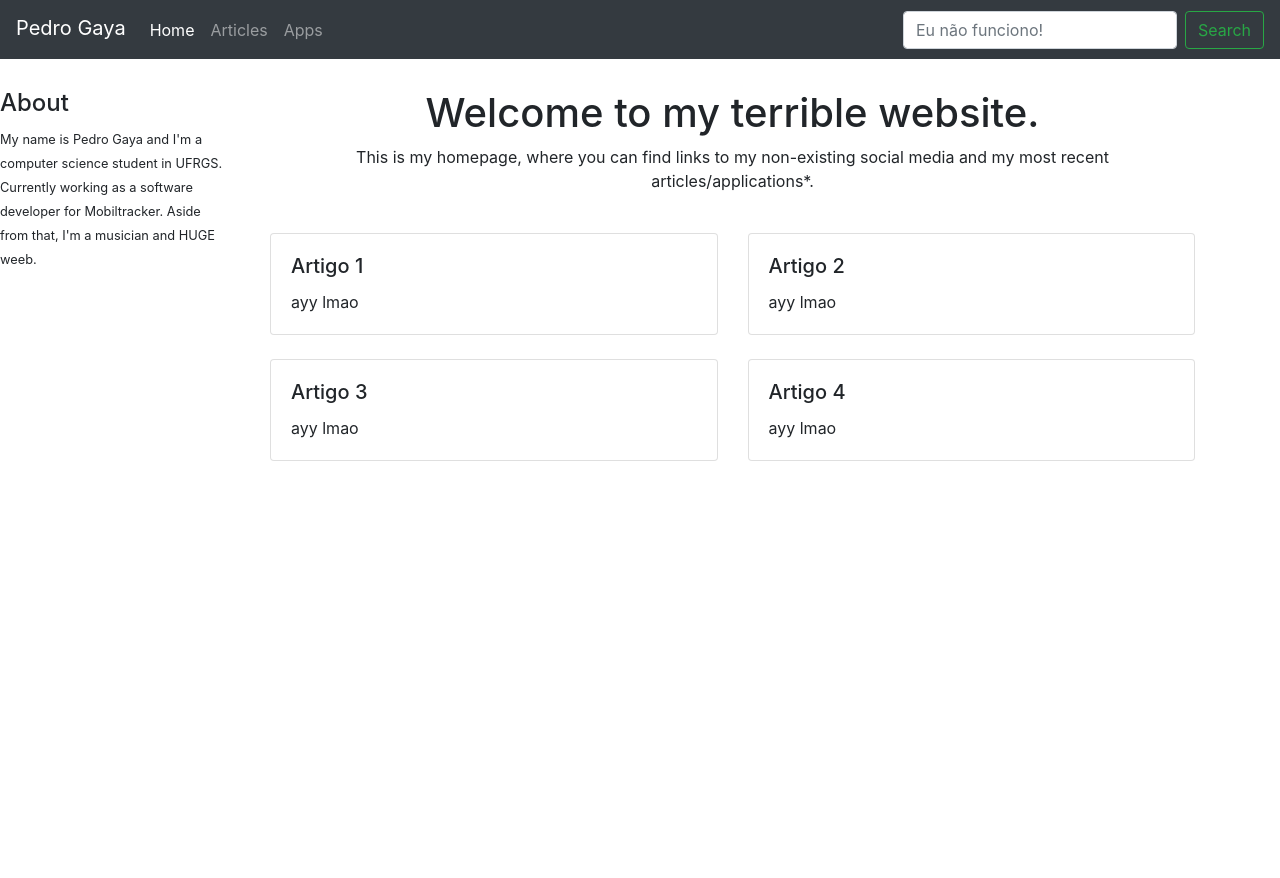
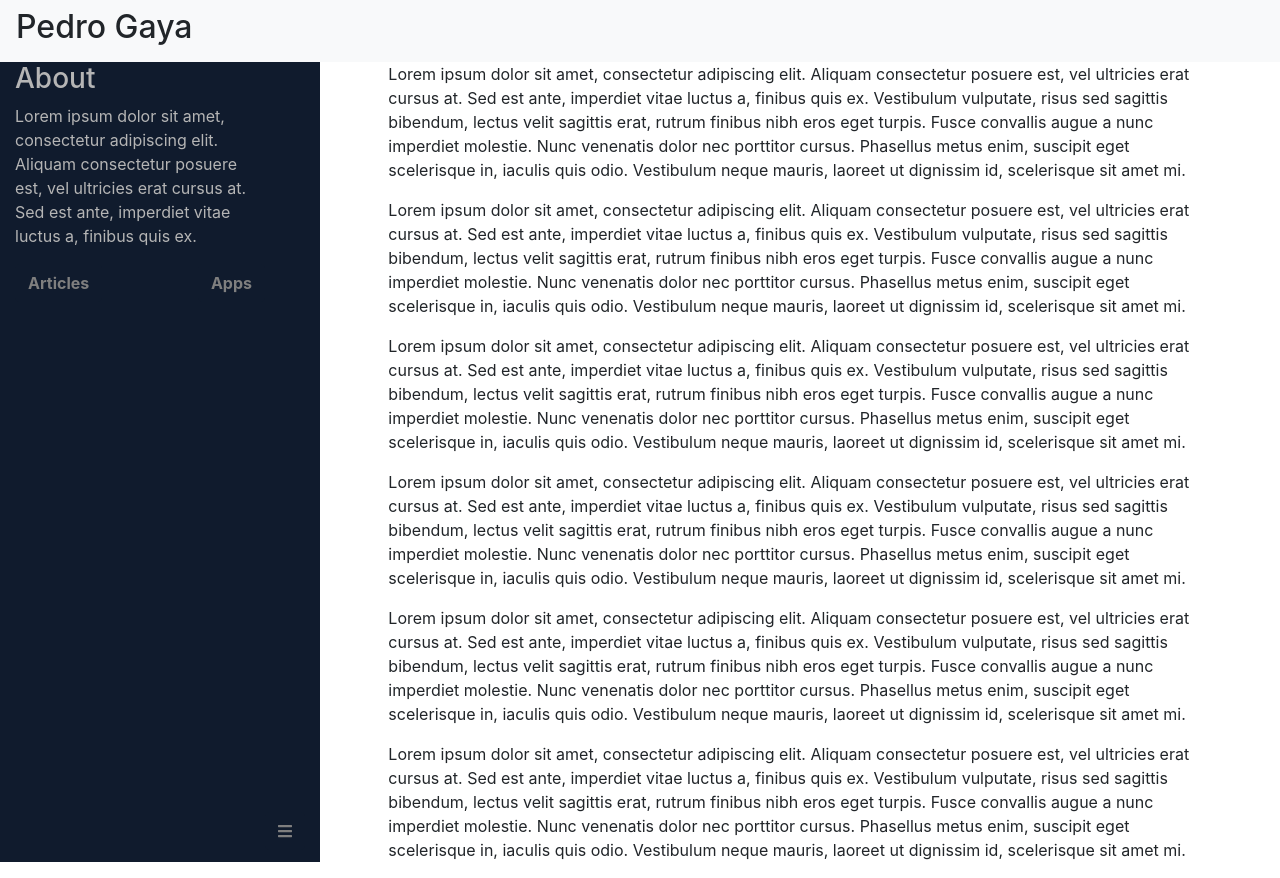
Before and after one commit to PedroGaya/MyTerribleWebsite, a React app in the folder my-terrible-app/: page / in a window 1280 px wide. Before the commit the page ends 800 px from the top, so only its background shows below. Built offline with nearby package versions, Linux system fonts and the light colour scheme.

Commit message:
Redesigned website.

```diff
--- a/my-terrible-app/package.json
+++ b/my-terrible-app/package.json
@@ -3,6 +3,9 @@
   "version": "0.1.0",
   "private": true,
   "dependencies": {
+    "@fortawesome/fontawesome-svg-core": "^1.2.27",
+    "@fortawesome/free-solid-svg-icons": "^5.12.1",
+    "@fortawesome/react-fontawesome": "^0.1.8",
     "@testing-library/jest-dom": "^4.2.4",
     "@testing-library/react": "^9.4.0",
     "@testing-library/user-event": "^7.2.1",
--- /dev/null
+++ b/my-terrible-app/src/BasePage.js
@@ -0,0 +1,57 @@
+import React, { useState } from "react";
+
+import { SampleArticle } from "./Pages/SampleArticle.js";
+import { SidebarContent } from "./Sidebar/SidebarContent.js";
+
+import { FontAwesomeIcon } from "@fortawesome/react-fontawesome";
+import { faBars } from "@fortawesome/free-solid-svg-icons";
+
+import "./index.css";
+import "bootstrap/dist/css/bootstrap.min.css";
+
+import { btnCSS, sidebarBtnCSS } from "./StyleSheet.js";
+
+export const BasePage = () => {
+  const [toggled, setToggled] = useState(true);
+
+  return (
+    <div className="container-fluid h-100">
+      <div className="row h-100">
+        {/* Navbar */}
+        <nav className="navbar navbar-light bg-light" style={{ width: "100%" }}>
+          <div>
+            <h2>Pedro Gaya</h2>
+          </div>
+          {toggled ? null : (
+            <button className="btn btn-light" onClick={() => setToggled(true)}>
+              <FontAwesomeIcon icon={faBars} />
+            </button>
+          )}
+        </nav>
+
+        {/* Sidebar */}
+        {toggled ? (
+          <div className="col-sm-3 sticky-top" id="sidebar">
+            <SidebarContent />
+            <div style={sidebarBtnCSS}>
+              <button
+                className="btn btn-light"
+                style={btnCSS}
+                onClick={() => setToggled(false)}
+              >
+                <FontAwesomeIcon icon={faBars} />
+              </button>
+            </div>
+          </div>
+        ) : null}
+
+        {/* Content */}
+        <div className="col col-sm-8" style={{ margin: "auto" }}>
+          <div style={{ marginLeft: "auto", marginRight: "auto" }}>
+            <SampleArticle />
+          </div>
+        </div>
+      </div>
+    </div>
+  );
+};
--- a/my-terrible-app/src/Components/Articles/Featured.js
+++ /dev/null
@@ -1,50 +0,0 @@
-import React from "react"
-
-export function Featured() {
-  return (
-    <div>
-      <div class="row row-cols-1 row-cols-md-2">
-        <div class="col mb-4">
-          <div class="card">
-            <div class="card-body">
-              <h5 class="card-title">Artigo 1</h5>
-              <p class="card-text">
-                ayy lmao
-              </p>
-            </div>
-          </div>
-        </div>
-        <div class="col mb-4">
-          <div class="card">
-            <div class="card-body">
-              <h5 class="card-title">Artigo 2</h5>
-              <p class="card-text">
-                ayy lmao
-              </p>
-            </div>
-          </div>
-        </div>
-        <div class="col mb-4">
-          <div class="card">
-            <div class="card-body">
-              <h5 class="card-title">Artigo 3</h5>
-              <p class="card-text">
-                ayy lmao
-              </p>
-            </div>
-          </div>
-        </div>
-        <div class="col mb-4">
-          <div class="card">
-            <div class="card-body">
-              <h5 class="card-title">Artigo 4</h5>
-              <p class="card-text">
-                ayy lmao
-              </p>
-            </div>
-          </div>
-        </div>
-      </div>
-    </div>
-  );
-}
--- a/my-terrible-app/src/Components/Articles/Welcome.js
+++ /dev/null
@@ -1,16 +0,0 @@
-import React from "react";
-
-export function Welcome() {
-  return (
-    <div
-      class="container"
-      style={{ "margin-top": "30px", textAlign: "center" }}
-    >
-      <h1>Welcome to my terrible website.</h1>
-      <p>This is my homepage, where you can find links to my non-existing social media
-          and my most recent articles/applications*.
-      </p>
-      <br />
-    </div>
-  );
-}
--- a/my-terrible-app/src/Components/aboutme/aboutme.js
+++ /dev/null
@@ -1,14 +0,0 @@
-import React from "react";
-
-export function AboutMe() {
-  return (
-    <div class="container" style={{ "margin-top": "30px" }}>
-      <h4>About</h4>
-      <small>
-        My name is Pedro Gaya and I'm a computer science student in UFRGS.
-        Currently working as a software developer for Mobiltracker.
-        Aside from that, I'm a musician and HUGE weeb.
-      </small>
-    </div>
-  );
-}
--- a/my-terrible-app/src/Navbar/navbar.js
+++ /dev/null
@@ -1,64 +0,0 @@
-import React from "react";
-import "bootstrap/dist/css/bootstrap.min.css";
-
-export function Navbar() {
-  return (
-    <nav class="navbar navbar-expand-lg navbar-dark bg-dark">
-      <a class="navbar-brand" style={{ "padding-bottom": "8px" }}>
-        Pedro Gaya
-      </a>
-      <button
-        class="navbar-toggler"
-        type="button"
-        data-toggle="collapse"
-        data-target="#navbarNav"
-        aria-controls="navbarNav"
-        aria-expanded="false"
-        aria-label="Toggle navigation"
-      >
-        <span class="navbar-toggler-icon"></span>
-      </button>
-      <button
-        class="navbar-toggler"
-        type="button"
-        data-toggle="collapse"
-        data-target="#navbarNav"
-        aria-controls="navbarNav"
-        aria-expanded="false"
-        aria-label="Toggle navigation"
-      >
-        <span class="navbar-toggler-icon"></span>
-      </button>
-      <div class="collapse navbar-collapse" id="navbarNav">
-        <ul class="navbar-nav">
-          <li class="nav-item active">
-            <a class="nav-link">Home</a>
-          </li>
-          <li class="nav-item">
-            <a
-              class="nav-link"
-              onClick={() => alert()}
-              style={{ cursor: "pointer" }}
-            >
-              Articles
-            </a>
-          </li>
-          <li class="nav-item">
-            <a class="nav-link">Apps</a>
-          </li>
-        </ul>
-      </div>
-      <form class="form-inline">
-        <input
-          class="form-control mr-sm-2"
-          type="search"
-          placeholder="Eu não funciono!"
-          aria-label="Search"
-        />
-        <button class="btn btn-outline-success my-2 my-sm-0" type="submit">
-          Search
-        </button>
-      </form>
-    </nav>
-  );
-}
--- a/my-terrible-app/src/Pages/HomePage.js
+++ /dev/null
@@ -1,20 +0,0 @@
-import React from "react";
-import { AboutMe } from "../Components/aboutme/aboutme";
-import { Welcome } from "../Components/Articles/Welcome";
-import { Featured } from "../Components/Articles/Featured"
-
-export function HomePage() {
-  return (
-    <div class="container">
-      <div class="row">
-        <div class="col col-lg-3" style={{ "margin-left": "-100px" }}>
-          <AboutMe />
-        </div>
-        <div class="col">
-          <Welcome />
-          <Featured />
-        </div>
-      </div>
-    </div>
-  );
-}
--- /dev/null
+++ b/my-terrible-app/src/Pages/SampleArticle.js
@@ -0,0 +1,68 @@
+import React from "react";
+
+export const SampleArticle = () => {
+  return (
+    <div>
+      <p>
+        Lorem ipsum dolor sit amet, consectetur adipiscing elit. Aliquam
+        consectetur posuere est, vel ultricies erat cursus at. Sed est ante,
+        imperdiet vitae luctus a, finibus quis ex. Vestibulum vulputate, risus
+        sed sagittis bibendum, lectus velit sagittis erat, rutrum finibus nibh
+        eros eget turpis. Fusce convallis augue a nunc imperdiet molestie. Nunc
+        venenatis dolor nec porttitor cursus. Phasellus metus enim, suscipit
+        eget scelerisque in, iaculis quis odio. Vestibulum neque mauris, laoreet
+        ut dignissim id, scelerisque sit amet mi.
+      </p>
+      <p>
+        Lorem ipsum dolor sit amet, consectetur adipiscing elit. Aliquam
+        consectetur posuere est, vel ultricies erat cursus at. Sed est ante,
+        imperdiet vitae luctus a, finibus quis ex. Vestibulum vulputate, risus
+        sed sagittis bibendum, lectus velit sagittis erat, rutrum finibus nibh
+        eros eget turpis. Fusce convallis augue a nunc imperdiet molestie. Nunc
+        venenatis dolor nec porttitor cursus. Phasellus metus enim, suscipit
+        eget scelerisque in, iaculis quis odio. Vestibulum neque mauris, laoreet
+        ut dignissim id, scelerisque sit amet mi.
+      </p>
+      <p>
+        Lorem ipsum dolor sit amet, consectetur adipiscing elit. Aliquam
+        consectetur posuere est, vel ultricies erat cursus at. Sed est ante,
+        imperdiet vitae luctus a, finibus quis ex. Vestibulum vulputate, risus
+        sed sagittis bibendum, lectus velit sagittis erat, rutrum finibus nibh
+        eros eget turpis. Fusce convallis augue a nunc imperdiet molestie. Nunc
+        venenatis dolor nec porttitor cursus. Phasellus metus enim, suscipit
+        eget scelerisque in, iaculis quis odio. Vestibulum neque mauris, laoreet
+        ut dignissim id, scelerisque sit amet mi.
+      </p>
+      <p>
+        Lorem ipsum dolor sit amet, consectetur adipiscing elit. Aliquam
+        consectetur posuere est, vel ultricies erat cursus at. Sed est ante,
+        imperdiet vitae luctus a, finibus quis ex. Vestibulum vulputate, risus
+        sed sagittis bibendum, lectus velit sagittis erat, rutrum finibus nibh
+        eros eget turpis. Fusce convallis augue a nunc imperdiet molestie. Nunc
+        venenatis dolor nec porttitor cursus. Phasellus metus enim, suscipit
+        eget scelerisque in, iaculis quis odio. Vestibulum neque mauris, laoreet
+        ut dignissim id, scelerisque sit amet mi.
+      </p>
+      <p>
+        Lorem ipsum dolor sit amet, consectetur adipiscing elit. Aliquam
+        consectetur posuere est, vel ultricies erat cursus at. Sed est ante,
+        imperdiet vitae luctus a, finibus quis ex. Vestibulum vulputate, risus
+        sed sagittis bibendum, lectus velit sagittis erat, rutrum finibus nibh
+        eros eget turpis. Fusce convallis augue a nunc imperdiet molestie. Nunc
+        venenatis dolor nec porttitor cursus. Phasellus metus enim, suscipit
+        eget scelerisque in, iaculis quis odio. Vestibulum neque mauris, laoreet
+        ut dignissim id, scelerisque sit amet mi.
+      </p>
+      <p>
+        Lorem ipsum dolor sit amet, consectetur adipiscing elit. Aliquam
+        consectetur posuere est, vel ultricies erat cursus at. Sed est ante,
+        imperdiet vitae luctus a, finibus quis ex. Vestibulum vulputate, risus
+        sed sagittis bibendum, lectus velit sagittis erat, rutrum finibus nibh
+        eros eget turpis. Fusce convallis augue a nunc imperdiet molestie. Nunc
+        venenatis dolor nec porttitor cursus. Phasellus metus enim, suscipit
+        eget scelerisque in, iaculis quis odio. Vestibulum neque mauris, laoreet
+        ut dignissim id, scelerisque sit amet mi.
+      </p>
+    </div>
+  );
+};
--- /dev/null
+++ b/my-terrible-app/src/Sidebar/SidebarContent.js
@@ -0,0 +1,25 @@
+import React from "react";
+
+import { btnCSS } from "../StyleSheet.js";
+
+export const SidebarContent = () => {
+  return (
+    <div style={{ marginRight: "auto", marginLeft: "auto" }}>
+      <h3>About</h3>
+      <p>
+        Lorem ipsum dolor sit amet, consectetur adipiscing elit. Aliquam
+        consectetur posuere est, vel ultricies erat cursus at. Sed est ante,
+        imperdiet vitae luctus a, finibus quis ex.
+      </p>
+      <div style={{display: "flex", justifyContent: "center"}}>
+        <button className="btn btn-secondary" style={btnCSS}>
+          <strong>Articles</strong>
+        </button>
+        <hr />
+        <button className="btn btn-secondary" style={btnCSS}>
+          <strong>Apps</strong>
+        </button>
+      </div>
+    </div>
+  );
+};
--- /dev/null
+++ b/my-terrible-app/src/StyleSheet.js
@@ -0,0 +1,12 @@
+export const btnCSS = {
+  marginBottom: "12px",
+  color: "#7F7F7F",
+  backgroundColor: "#101B2D",
+  borderColor: "#101B2D"
+};
+
+export const sidebarBtnCSS = {
+  display: "flex",
+  justifySelf: "flex-end",
+  alignSelf: "flex-end"
+};
--- a/my-terrible-app/src/index.css
+++ b/my-terrible-app/src/index.css
@@ -1,50 +1,13 @@
 body {
   font: 14px "Century Gothic", Futura, sans-serif;
-  margin: 20px;
+  margin: 0px;
 }
 
-ol, ul {
-  padding-left: 30px;
+#sidebar {
+  display: flex;
+  width: 250px;
+  height: 100vh;
+  background-color: #101B2D;
+  color: #B5B5B5;
+  transition: 0.3;
 }
-
-.board-row:after {
-  clear: both;
-  content: "";
-  display: table;
-}
-
-.status {
-  margin-bottom: 10px;
-}
-
-.square {
-  background: #fff;
-  border: 1px solid #999;
-  float: left;
-  font-size: 24px;
-  font-weight: bold;
-  line-height: 34px;
-  height: 34px;
-  margin-right: -1px;
-  margin-top: -1px;
-  padding: 0;
-  text-align: center;
-  width: 34px;
-}
-
-.square:focus {
-  outline: none;
-}
-
-.kbd-navigation .square:focus {
-  background: #ddd;
-}
-
-.game {
-  display: flex;
-  flex-direction: row;
-}
-
-.game-info {
-  margin-left: 20px;
-}
--- a/my-terrible-app/src/index.js
+++ b/my-terrible-app/src/index.js
@@ -1,14 +1,10 @@
 import React from "react";
 import ReactDOM from "react-dom";
-import "./index.css";
-import "bootstrap/dist/css/bootstrap.min.css";
-import { Navbar } from "./Navbar/navbar";
-import { HomePage } from "./Pages/HomePage";
+
+import { BasePage } from "./BasePage.js"
+
 
 ReactDOM.render(
-  <div>
-    <Navbar />
-    <HomePage />
-  </div>,
+  <BasePage />,
   document.getElementById("root")
 );
```
Also changed, not shown: 1 other file.
